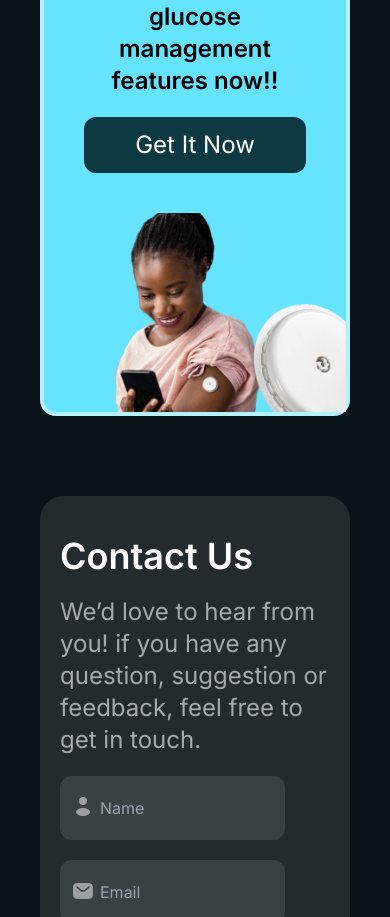
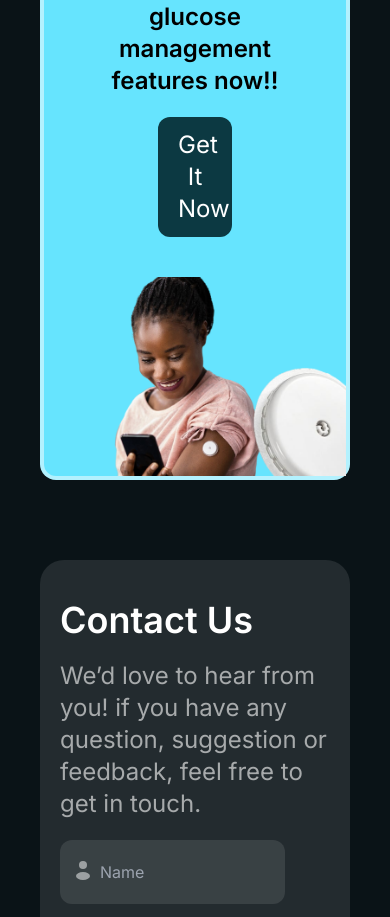
Before and after one commit to HuzaifaBinShahid/Sokar, a Next.js app: page /Home in a window 390 px wide. Shown: the part 8452-9369 px from the top of the page. Built offline with nearby package versions, Linux system fonts and the light colour scheme.

Commit message:
features section issues

```diff
--- a/src/app/Components/Home/Blogs.tsx
+++ b/src/app/Components/Home/Blogs.tsx
@@ -85,7 +85,7 @@ const Blogs = () => {
                 <div className="get m-auto grid lg:grid-cols-2 xs:grid-cols-1 bg-colortag rounded-2xl border-solid border-4 border-border my-10">
                  <div className="text flex flex-col justify-center p-10">
                     <h3 className='lg:text-4xl lg:text-left lg:leading-relaxed my-5 font-semibold leading-normal text-black xs:text-2xl xs:text-center'>Get Sokar App Now and enjoy its personalized glucose management features now!!</h3>
-                    <button className='bg-button text-white text-2xl py-3 px-5 rounded-xl lg:w-2/6 md:w-2/6 md:m-auto'>Get It Now</button>
+                    <button className='bg-button text-white text-2xl py-3 px-5 rounded-xl xs:w-2/6 lg:w-2/6 md:w-2/6 md:m-auto xs:m-auto lg:m-0'>Get It Now</button>
                  </div>
 
                  <div className="get-image">
--- a/src/app/Components/Home/Features.tsx
+++ b/src/app/Components/Home/Features.tsx
@@ -83,7 +83,7 @@ const Features = () => {
 
                     <div className="card-content md:block ">
                         <div className="left px-10 xs:m-auto xs:w-full">
-                            <div className="logo flex mb-12 xs:my-5">
+                            <div className="logo flex mb-12 2xl:my-20 lg:my-14 xs:my-5">
                                 <span>
                                     <Image src={share} alt='share-icon' />
                                 </span>
@@ -92,7 +92,7 @@ const Features = () => {
 
 
 
-                            <h3 className="lg:text-4xl xs:text-2xl font-semibold my-3">Parent & Child Sharing</h3>
+                            <h3 className=" lg:text-4xl xs:text-2xl font-semibold my-3">Parent & Child Sharing</h3>
                             <p className="text-paragraph lg:text-2xl xs:text-xl leading-10 my-3 w-5/6 ">
                                 Share your diabetic management journey with your added parent or child so that they can track your real time glucose level and help you in this journey
                             </p>
```
